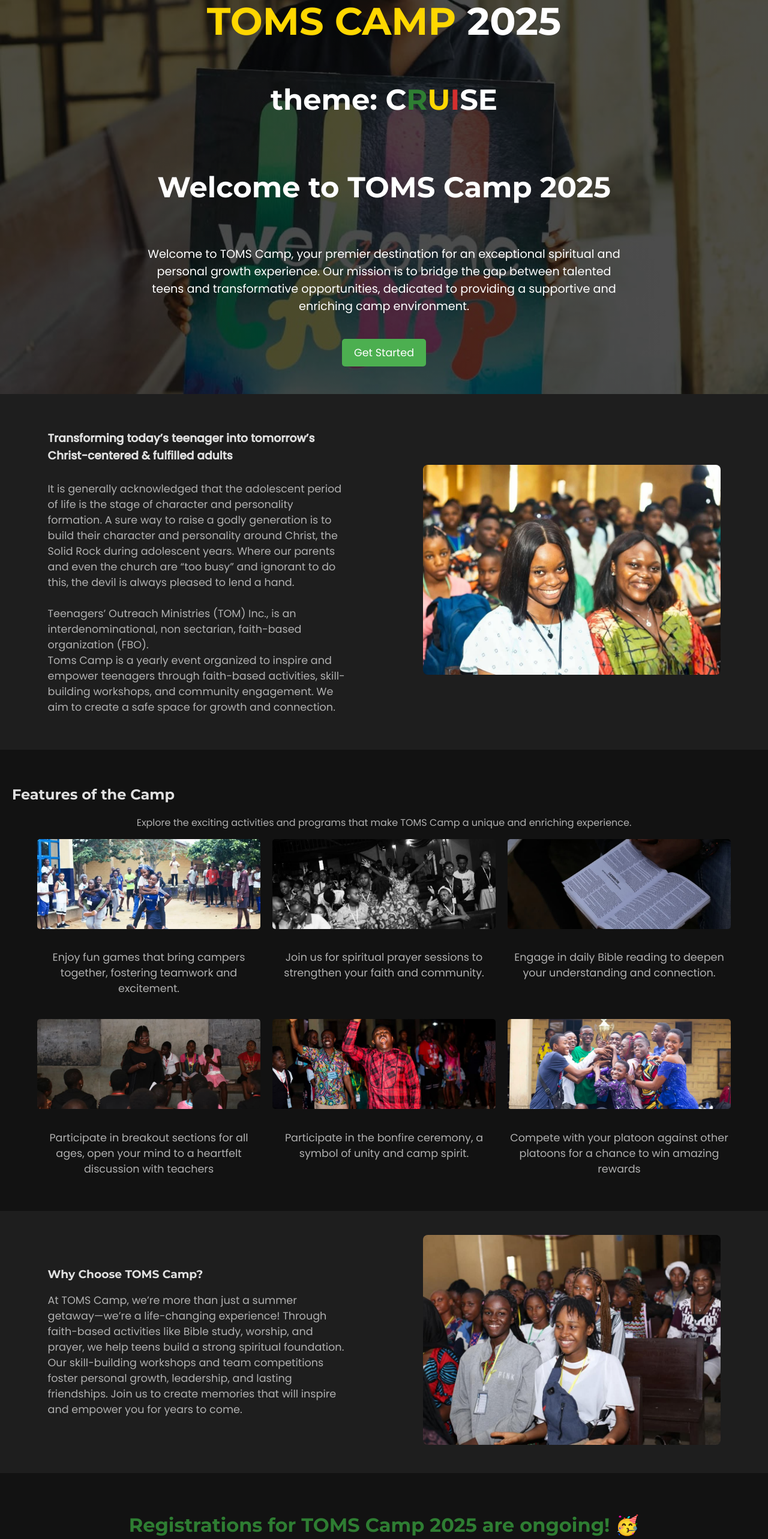
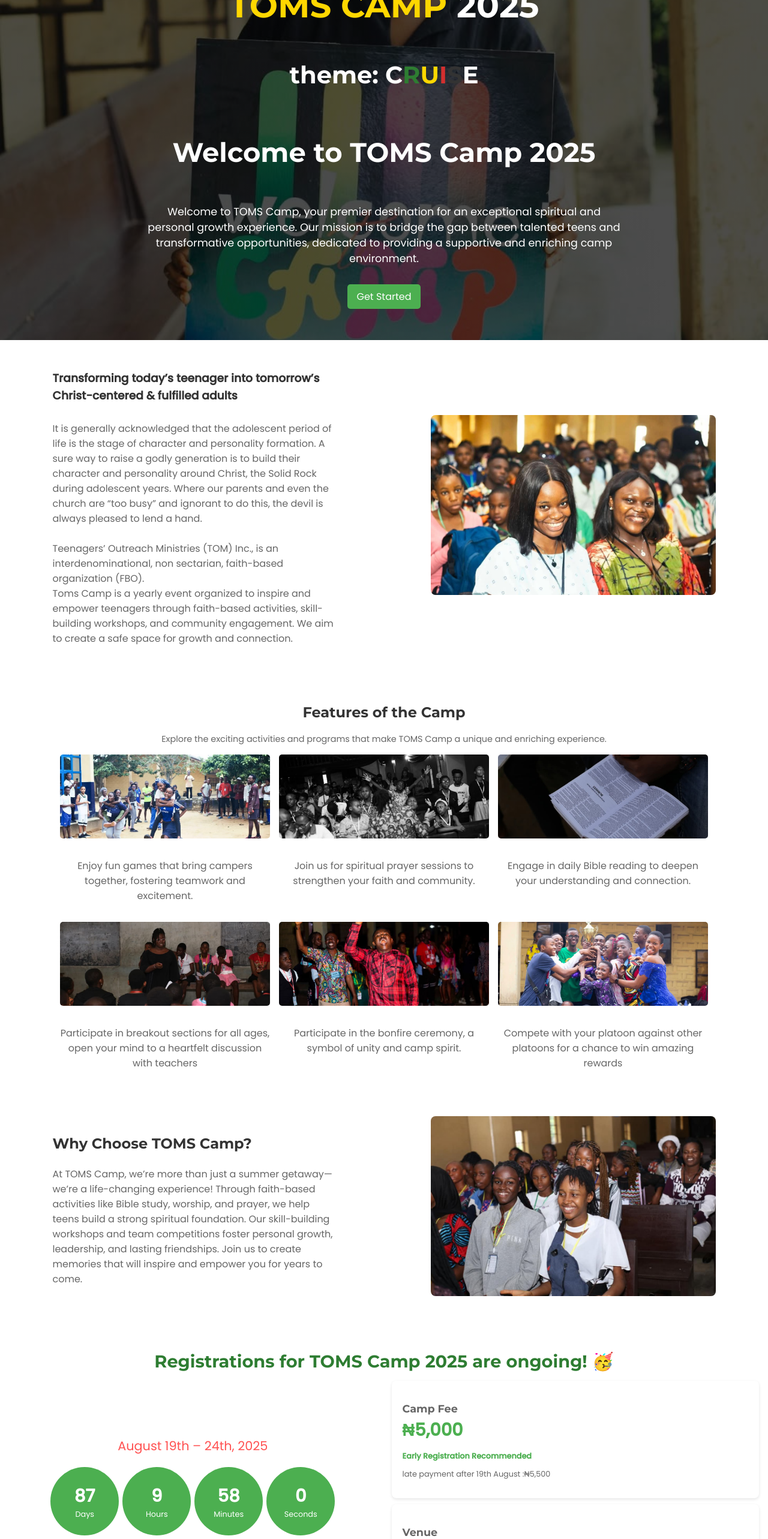
Before and after one commit to robedem/teens-camp, a React (Create React App) app: page / in a window 1280 px wide. Shown: the part 220-2786 px from the top of the page at 60% size. Built offline with nearby package versions, Linux system fonts and the light colour scheme.

Commit message:
minor changes

```diff
--- a/src/components/MainSection.js
+++ b/src/components/MainSection.js
@@ -198,7 +198,7 @@ const MainSection = () => {
               <h3>Camp Fee</h3>
               <p className="amount">₦5,000</p>
               <p className="early">Early Registration Recommended</p>
-              <p className="late">Payment via Remita</p>
+              <p className="late">late payment after 19th August :₦5,500</p>
             </div>
             <div className="info-box">
               <h3>Venue</h3>
--- a/src/styles.css
+++ b/src/styles.css
@@ -4,8 +4,8 @@ body {
   font-family: 'Poppins', sans-serif;
   -webkit-font-smoothing: antialiased;
   -moz-osx-font-smoothing: grayscale;
-  background-color: #121212; /* Dark background for the entire page */
-  color: #e0e0e0; /* Light text color for readability */
+  background-color: #ffffff; /* Changed from #121212 to white */
+  color: #333333; /* Changed from #e0e0e0 to darker text for readability on white */
 }
 
 /* Loader Styles */
@@ -22,20 +22,20 @@ body {
   z-index: 1000;
   animation: fadeOut 0.5s ease-in-out forwards;
   animation-delay: 5.5s;
-  background-color: #1e1e1e; /* Dark background for loader */
+  background-color: #ffffff; /* Changed from #1e1e1e to white */
 }
 
 .loader p {
-  color: #e0e0e0; /* Light text for loader */
-  font-size: 1.2rem;
+  color: #333333; /* Changed from #e0e0e0 to darker text */
+  font-size: 1.1rem; /* Reduced from 1.2rem */
   margin-top: 20px;
   font-weight: 500;
 }
 
 .progress-bar {
   width: 200px;
-  height: 10px;
-  background-color: #333; /* Darker progress bar background */
+  height: 8px; /* Reduced from 10px */
+  background-color: #cccccc; /* Lighter gray for contrast on white */
   border-radius: 5px;
   overflow: hidden;
   position: relative;
@@ -48,7 +48,7 @@ body {
   left: 0;
   height: 100%;
   width: 0;
-  background-color: #4caf50; /* Slightly brighter green for contrast */
+  background-color: #4caf50;
   animation: progress 5s ease-in-out infinite;
   border-radius: 5px;
 }
@@ -91,36 +91,37 @@ body {
   display: flex;
   justify-content: space-between;
   align-items: center;
-  padding: 10px 20px;
-  background-color: #1e1e1e; /* Dark header background */
-  box-shadow: 0 2px 4px rgba(0, 0, 0, 0.3);
+  padding: 5px 10px; /* Reduced from 10px 20px to shrink navbar */
+  background-color: #ffffff; /* Changed from #1e1e1e to white */
+  box-shadow: 0 2px 4px rgba(0, 0, 0, 0.1); /* Reduced shadow intensity */
   position: sticky;
   top: 0;
   z-index: 10;
 }
 
 .logo {
-  height: 40px;
+  height: 30px; /* Reduced from 40px to shrink navbar */
 }
 
 .hamburger {
   display: none;
   flex-direction: column;
   justify-content: space-between;
-  width: 30px;
-  height: 20px;
+  width: 25px; /* Reduced from 30px */
+  height: 18px; /* Reduced from 20px */
   cursor: pointer;
 }
 
 .hamburger span {
   width: 100%;
-  height: 3px;
-  background-color: #e0e0e0; /* Light hamburger lines */
+  height: 2px; /* Reduced from 3px */
+  background-color: #333333; /* Changed from #e0e0e0 to darker text */
   transition: all 0.3s ease;
 }
 
 .nav {
   display: flex;
+  margin-left: 20px; /* Added to adjust link spacing from logo */
 }
 
 .nav ul {
@@ -130,29 +131,30 @@ body {
 
 .nav ul li a {
   text-decoration: none;
-  color: #e0e0e0; /* Light text for nav links */
+  color: #333333; /* Changed from #e0e0e0 to darker text */
   font-weight: 500;
-  padding: 10px 15px;
+  padding: 5px 10px; /* Reduced from 10px 15px */
   font-family: 'Montserrat', sans-serif;
+  font-size: 0.9em; /* Reduced from default */
 }
 
 .nav ul li a:hover {
-  color: #4caf50; /* Brighter green on hover */
+  color: #4caf50;
 }
 
 .nav.open ul {
   display: flex;
   flex-direction: column;
   position: absolute;
-  top: 60px;
+  top: 50px; /* Reduced from 60px */
   left: 0;
   width: 100%;
-  background-color: #1e1e1e; /* Dark background for mobile nav */
-  box-shadow: 0 2px 4px rgba(0, 0, 0, 0.3);
+  background-color: #ffffff; /* Changed from #1e1e1e to white */
+  box-shadow: 0 2px 4px rgba(0, 0, 0, 0.1);
 }
 
 .nav.open ul li {
-  padding: 10px 20px;
+  padding: 8px 20px; /* Reduced from 10px 20px */
 }
 
 /* Main Section Styles */
@@ -163,14 +165,14 @@ body {
 
 .hero {
   position: relative;
-  height: 100vh;
+  height: 80vh; /* Reduced from 100vh */
   background-size: cover;
   background-position: center;
   background-repeat: no-repeat;
   display: flex;
   align-items: center;
   justify-content: center;
-  transition: background-image 1s ease-in-out; /* Fade transition for slider */
+  transition: background-image 1s ease-in-out;
 }
 
 .hero-overlay {
@@ -179,15 +181,15 @@ body {
   left: 0;
   width: 100%;
   height: 100%;
-  background: linear-gradient(rgba(0, 0, 0, 0.7), rgba(0, 0, 0, 0.7)); /* Darker overlay for better contrast */
+  background: linear-gradient(rgba(0, 0, 0, 0.7), rgba(0, 0, 0, 0.7)); /* Changed to white overlay */
 }
 
 .hero-content {
   position: relative;
   z-index: 1;
   text-align: center;
-  color: #fff;
-  padding: 20px;
+  color: #ffffff; /* Changed from #fff to darker text */
+  padding: 15px; /* Reduced from 20px */
   display: flex;
   flex-direction: column;
   align-items: center;
@@ -207,47 +209,47 @@ body {
 }
 
 .hero-content h2 {
-  font-size: 1.5rem;
+  font-size: 1.2rem; /* Reduced from 1.5rem */
   margin-top: 10px;
 }
 
-.cast .c { color: #fff; }
+.cast .c { color: #ffffff; }
 .cast .r { color: #2e7d32; }
 .cast .u { color: #ffd700; }
 .cast .i { color: #d32f2f; }
-.cast .s { color: #fff; }
+.cast .s { color: #333333; }
 
 .welcome-text {
   font-family: 'Poppins', sans-serif;
-  font-size: 1.1rem;
-  color: #fff;
-  margin: 20px 0;
+  font-size: 1rem; /* Reduced from 1.1rem */
+  color: #ffffff; /* Changed from #fff */
+  margin: 15px 0; /* Reduced from 20px */
   max-width: 800px;
   margin-left: auto;
   margin-right: auto;
 }
 
 .get-started-button {
-  background-color: #4caf50; /* Green buttons */
+  background-color: #4caf50;
   color: #fff;
-  padding: 10px 20px;
+  padding: 8px 15px; /* Reduced from 10px 20px */
   border: none;
   border-radius: 5px;
-  font-size: 1.1rem;
+  font-size: 1rem; /* Reduced from 1.1rem */
   cursor: pointer;
   text-decoration: none;
   transition: background-color 0.3s;
-  margin-top: 20px;
+  margin-top: 15px; /* Reduced from 20px */
 }
 
 .get-started-button:hover {
-  background-color: #388e3c; /* Darker green on hover */
+  background-color: #388e3c;
 }
 
 /* About Section */
 .about-section {
-  padding: 40px 20px;
-  background-color: #1e1e1e; /* Dark background */
+  padding: 30px 15px; /* Reduced from 40px 20px */
+  background-color: #ffffff; /* Changed from #1e1e1e to white */
 }
 
 .about-section h2,
@@ -257,12 +259,13 @@ body {
 .info-box h3 {
   font-family: 'Montserrat', sans-serif;
   font-weight: 700;
+  font-size: 1.5rem; /* Reduced from default */
 }
 
 .section-intro {
   font-family: 'Poppins', sans-serif;
-  font-size: 1rem;
-  color: #b0b0b0; /* Lighter gray for secondary text */
+  font-size: 0.9rem; /* Reduced from 1rem */
+  color: #666666; /* Lighter gray for secondary text */
   margin-top: 5px;
   margin-bottom: 15px;
   text-align: center;
@@ -287,8 +290,8 @@ body {
 
 .about-text p {
   font-family: 'Poppins', sans-serif;
-  font-size: 1.1rem;
-  color: #b0b0b0;
+  font-size: 1rem; /* Reduced from 1.1rem */
+  color: #666666;
 }
 
 .about-image {
@@ -298,33 +301,33 @@ body {
 
 .about-img {
   width: 100%;
-  height: 350px;
+  height: 300px; /* Reduced from 350px */
   object-fit: cover;
   border-radius: 8px;
 }
 
 /* Features Section */
 .features-section {
-  padding: 40px 20px;
-  background-color: #121212; /* Slightly lighter dark background for contrast */
+  padding: 30px 15px; /* Reduced from 40px 20px */
+  background-color: #ffffff; /* Changed from #121212 to white */
 }
 
 .features-content {
   display: flex;
   flex-wrap: wrap;
-  gap: 20px;
+  gap: 15px; /* Reduced from 20px */
   justify-content: center;
 }
 
 .activity {
   width: 100%;
-  max-width: 300px;
+  max-width: 280px; /* Reduced from 300px */
   text-align: center;
 }
 
 .activity-img {
   width: 100%;
-  height: 150px;
+  height: 140px; /* Reduced from 150px */
   object-fit: cover;
   margin-bottom: 10px;
   border-radius: 5px;
@@ -332,14 +335,14 @@ body {
 
 .activity p {
   font-family: 'Poppins', sans-serif;
-  font-size: 1.1rem;
-  color: #b0b0b0;
+  font-size: 1rem; /* Reduced from 1.1rem */
+  color: #666666;
 }
 
 /* Highlight Section */
 .highlight-section {
-  padding: 40px 20px;
-  background-color: #1e1e1e;
+  padding: 30px 15px; /* Reduced from 40px 20px */
+  background-color: #ffffff; /* Changed from #1e1e1e to white */
 }
 
 .highlight-content {
@@ -357,8 +360,8 @@ body {
 
 .highlight-text p {
   font-family: 'Poppins', sans-serif;
-  font-size: 1.1rem;
-  color: #b0b0b0;
+  font-size: 1rem; /* Reduced from 1.1rem */
+  color: #666666;
 }
 
 .highlight-image {
@@ -368,28 +371,28 @@ body {
 
 .highlight-img {
   width: 100%;
-  height: 350px;
+  height: 300px; /* Reduced from 350px */
   object-fit: cover;
   border-radius: 8px;
 }
 
 /* Register Section */
 .register-section {
-  padding: 40px 20px;
-  background-color: #121212;
+  padding: 30px 15px; /* Reduced from 40px 20px */
+  background-color: #ffffff; /* Changed from #121212 to white */
   text-align: center;
 }
 
 .register-section h2 {
-  font-size: 2rem;
+  font-size: 1.8rem; /* Reduced from 2rem */
   color: #2e7d32;
-  margin-bottom: 20px;
+  margin-bottom: 15px; /* Reduced from 20px */
 }
 
 .register-content {
   display: flex;
   flex-wrap: wrap;
-  gap: 15px;
+  gap: 10px; /* Reduced from 15px */
   justify-content: center;
   align-items: stretch;
 }
@@ -403,43 +406,42 @@ body {
 }
 
 .register-details .date {
-  font-size: 1.2rem;
+  font-size: 1.1rem; /* Reduced from 1.2rem */
   color: #ff5252;
-  margin-bottom: 15px;
+  margin-bottom: 10px; /* Reduced from 15px */
 }
 
 .register-details .countdown {
   display: flex;
   justify-content: center;
-  gap: 8px;
-  margin: 15px 0;
+  gap: 6px; /* Reduced from 8px */
+  margin: 10px 0; /* Reduced from 15px */
 }
 
 .register-details .countdown div {
   background-color: #4caf50;
   color: #fff;
-  padding: 8px;
+  padding: 6px; /* Reduced from 8px */
   border-radius: 50%;
-  width: 50px;
-  height: 50px;
+  width: 40px; /* Reduced from 50px */
+  height: 40px; /* Reduced from 50px */
   display: flex;
   flex-direction: column;
   justify-content: center;
   align-items: center;
-  font-size: 0.7rem;
-  text-transform: uppercase;
+  font-size: 0.6rem; /* Reduced from 0.7rem */
 }
 
 .register-details .countdown span {
   display: block;
-  font-size: 1rem;
+  font-size: 0.9rem; /* Reduced from 1rem */
   font-weight: bold;
 }
 
 .register-details .activities {
-  font-size: 0.9rem;
-  color: #b0b0b0;
-  margin-top: 10px;
+  font-size: 0.8rem; /* Reduced from 0.9rem */
+  color: #666666;
+  margin-top: 8px; /* Reduced from 10px */
   font-style: italic;
   overflow-wrap: break-word;
   word-break: break-word;
@@ -450,41 +452,41 @@ body {
   min-width: 100%;
   display: flex;
   flex-direction: column;
-  gap: 15px;
+  gap: 10px; /* Reduced from 15px */
   justify-content: center;
 }
 
 .info-box {
-  background-color: #1e1e1e;
-  padding: 15px;
+  background-color: #ffffff; /* Changed from #1e1e1e to white */
+  padding: 12px; /* Reduced from 15px */
   border-radius: 8px;
-  box-shadow: 0 2px 5px rgba(0, 0, 0, 0.3);
+  box-shadow: 0 2px 5px rgba(0, 0, 0, 0.1);
   text-align: left;
 }
 
 .info-box h3 {
-  font-size: 1rem;
+  font-size: 0.9rem; /* Reduced from 1rem */
   font-weight: bold;
-  color: #b0b0b0;
-  margin-bottom: 5px;
+  color: #666666;
+  margin-bottom: 4px; /* Reduced from 5px */
 }
 
 .info-box .amount {
-  font-size: 1.5rem;
+  font-size: 1.3rem; /* Reduced from 1.5rem */
   color: #4caf50;
   font-weight: bold;
-  margin: 5px 0;
+  margin: 4px 0; /* Reduced from 5px */
 }
 
 .info-box .early {
   color: #4caf50;
   font-weight: bold;
-  font-size: 0.8rem;
+  font-size: 0.7rem; /* Reduced from 0.8rem */
 }
 
 .info-box .late {
-  font-size: 0.8rem;
-  color: #b0b0b0;
+  font-size: 0.7rem; /* Reduced from 0.8rem */
+  color: #666666;
 }
 
 .register-button {
@@ -493,17 +495,13 @@ body {
 }
 
 /* Register Button Styling */
-.register-button {
-  text-align: center; /* Keep centering */
-}
-
 .register-button a.register-button {
   background-color: #4caf50;
   color: #fff;
-  padding: 8px 15px;
+  padding: 6px 12px; /* Reduced from 8px 15px */
   border: none;
   border-radius: 5px;
-  font-size: 0.9rem;
+  font-size: 0.8rem; /* Reduced from 0.9rem */
   cursor: pointer;
   transition: background-color 0.3s;
   text-decoration: none;
@@ -516,26 +514,27 @@ body {
 
 /* Footer Styles */
 .footer {
-  background-color: #1e1e1e;
-  color: #e0e0e0;
-  padding: 15px 10px;
+  background-color: #e8f5e9; /* Changed from #1e1e1e to white */
+  color: #333333; /* Changed from #e0e0e0 to darker text */
+  padding: 12px 10px; /* Reduced from 15px 10px */
   text-align: center;
 }
 
 .footer h2 {
   font-family: 'Montserrat', sans-serif;
   font-weight: 700;
-  color: #4caf50; /* Green for footer heading */
+  color: #4caf50;
+  font-size: 1.5rem; /* Reduced from default */
 }
 
 .footer p {
-  margin: 3px 0;
-  font-size: 0.8rem;
+  margin: 2px 0; /* Reduced from 3px */
+  font-size: 0.7rem; /* Reduced from 0.8rem */
 }
 
 .footer p a,
 .footer .contact-info a {
-  color: #ffd700; /* Gold for links */
+  color: #ffd700;
   text-decoration: none;
 }
 
@@ -549,10 +548,10 @@ body {
 }
 
 .social-icons a {
-  color: #e0e0e0;
-  margin: 0 5px;
+  color: #333333; /* Changed from #e0e0e0 to darker text */
+  margin: 0 4px; /* Reduced from 5px */
   text-decoration: none;
-  font-size: 0.8rem;
+  font-size: 0.7rem; /* Reduced from 0.8rem */
 }
 
 .social-icons a:hover {
@@ -562,13 +561,13 @@ body {
 /* Responsive Design */
 @media (min-width: 576px) {
   .hero-content h1 {
-    font-size: 2.5rem;
+    font-size: 2.2rem; /* Reduced from 2.5rem */
   }
   .hero-content h2 {
-    font-size: 2rem;
+    font-size: 1.8rem; /* Reduced from 2rem */
   }
   .activity {
-    max-width: 45%;
+    max-width: 40%; /* Reduced from 45% */
   }
 }
 
@@ -583,16 +582,16 @@ body {
     flex-direction: row;
   }
   .hero {
-    height: 100vh;
+    height: 90vh;
   }
   .hero-content h1 {
-    font-size: 3rem;
+    font-size: 2.8rem; /* Reduced from 3rem */
   }
   .hero-content h2 {
-    font-size: 2.5rem;
+    font-size: 2.2rem; /* Reduced from 2.5rem */
   }
   .activity {
-    max-width: 30%;
+    max-width: 28%; /* Reduced from 30% */
   }
   .about-content {
     flex-direction: row;
@@ -603,75 +602,75 @@ body {
     text-align: left;
   }
   .about-text, .about-image {
-    max-width: 45%;
+    max-width: 42%; /* Reduced from 45% */
   }
   .highlight-text, .highlight-image {
-    max-width: 45%;
+    max-width: 42%; /* Reduced from 45% */
   }
   .register-content {
     flex-wrap: nowrap;
-    gap: 30px;
+    gap: 25px; /* Reduced from 30px */
   }
   .register-details, .register-info {
-    min-width: 45%;
+    min-width: 42%; /* Reduced from 45% */
   }
   .register-details .date {
-    font-size: 1.5rem;
+    font-size: 1.3rem; /* Reduced from 1.5rem */
   }
   .register-details .countdown div {
-    width: 80px;
-    height: 80px;
-    padding: 15px;
-    font-size: 0.9rem;
+    width: 70px; /* Reduced from 80px */
+    height: 70px; /* Reduced from 80px */
+    padding: 12px; /* Reduced from 15px */
+    font-size: 0.8rem; /* Reduced from 0.9rem */
   }
   .register-details .countdown span {
-    font-size: 1.5rem;
+    font-size: 1.3rem; /* Reduced from 1.5rem */
   }
   .register-details .activities {
-    font-size: 1.1rem;
+    font-size: 1rem; /* Reduced from 1.1rem */
   }
   .info-box {
-    padding: 20px;
+    padding: 18px; /* Reduced from 20px */
   }
   .info-box h3 {
-    font-size: 1.2rem;
+    font-size: 1.1rem; /* Reduced from 1.2rem */
   }
   .info-box .amount {
-    font-size: 2rem;
+    font-size: 1.8rem; /* Reduced from 2rem */
   }
   .info-box .early, .info-box .late {
-    font-size: 0.9rem;
+    font-size: 0.8rem; /* Reduced from 0.9rem */
   }
-  .register-button button {
-    font-size: 1.1rem;
+  .register-button a.register-button {
+    font-size: 1rem; /* Reduced from 1.1rem */
   }
   .footer {
-    padding: 20px 15px;
+    padding: 18px 12px; /* Reduced from 20px 15px */
   }
   .footer h2 {
-    font-size: 1.8rem;
+    font-size: 1.6rem; /* Reduced from 1.8rem */
   }
   .footer p {
-    font-size: 1rem;
+    font-size: 0.9rem; /* Reduced from 1rem */
   }
   .social-icons a {
-    font-size: 1.1rem;
-    margin: 0 10px;
+    font-size: 1rem; /* Reduced from 1.1rem */
+    margin: 0 8px; /* Reduced from 10px */
   }
 }
 
 @media (min-width: 1024px) {
   .hero-content h1 {
-    font-size: 4rem;
+    font-size: 3.5rem; /* Reduced from 4rem */
   }
   .hero-content h2 {
-    font-size: 3rem;
+    font-size: 2.5rem; /* Reduced from 3rem */
   }
   .welcome-heading {
-    font-size: 3rem;
+    font-size: 2.8rem; /* Reduced from 3rem */
   }
   .welcome-text {
-    font-size: 1.2rem;
+    font-size: 1.1rem; /* Reduced from 1.2rem */
   }
   .about-content {
     justify-content: space-around;
@@ -680,17 +679,17 @@ body {
     justify-content: space-around;
   }
   .about-text, .about-image {
-    max-width: 40%;
+    max-width: 38%; /* Reduced from 40% */
   }
   .highlight-text, .highlight-image {
-    max-width: 40%;
+    max-width: 38%; /* Reduced from 40% */
   }
   .register-details .countdown div {
-    width: 100px;
-    height: 100px;
+    width: 90px; /* Reduced from 100px */
+    height: 90px; /* Reduced from 100px */
   }
   .register-details .countdown span {
-    font-size: 2rem;
+    font-size: 1.8rem; /* Reduced from 2rem */
   }
 }
 
@@ -707,8 +706,8 @@ body {
   }
   .about-section, .features-section, .highlight-section, .register-section {
     min-height: auto;
-    font-size: 0.9rem;
-    padding: 15px 10px;
+    font-size: 0.8rem; /* Reduced from 0.9rem */
+    padding: 12px 8px; /* Reduced from 15px 10px */
   }
   .hero-content .welcome-heading,
   .hero-content .welcome-text {
@@ -716,22 +715,22 @@ body {
   }
   .hero-content .get-started-button {
     display: block;
-    padding: 8px 16px;
-    font-size: 1rem;
+    padding: 6px 12px; /* Reduced from 8px 16px */
+    font-size: 0.9rem; /* Reduced from 1rem */
   }
   .hero-content h1 {
-    font-size: 2rem;
+    font-size: 1.8rem; /* Reduced from 2rem */
   }
   .hero-content h2 {
-    font-size: 2rem; /* Increased from 1.5rem to make CRUISE larger */
+    font-size: 1.8rem; /* Reduced from 2rem */
   }
   .about-content {
     flex-direction: column;
-    gap: 10px;
+    gap: 8px; /* Reduced from 10px */
   }
   .highlight-content {
     flex-direction: column;
-    gap: 10px;
+    gap: 8px; /* Reduced from 10px */
   }
   .about-text, .about-image {
     max-width: 100%;
@@ -745,18 +744,27 @@ body {
   }
   .about-img, .highlight-img {
     width: 100%;
-    height: 200px;
+    height: 180px; /* Reduced from 200px */
     object-fit: cover;
     border-radius: 8px;
   }
   .features-content {
     flex-direction: column;
-    gap: 10px;
+    gap: 8px; /* Reduced from 10px */
   }
   .activity {
     max-width: 100%;
   }
   .activity-img {
-    height: 120px;
+    height: 110px; /* Reduced from 120px */
   }
 }
+
+/* Centered Headings (New Addition) */
+.features-section h2 {
+  text-align: center; /* Center "Features to Camp" */
+}
+
+.highlight-section h2 {
+  text-align: center; /* Center "Why Choose TOMS Camp" */
+}
```
